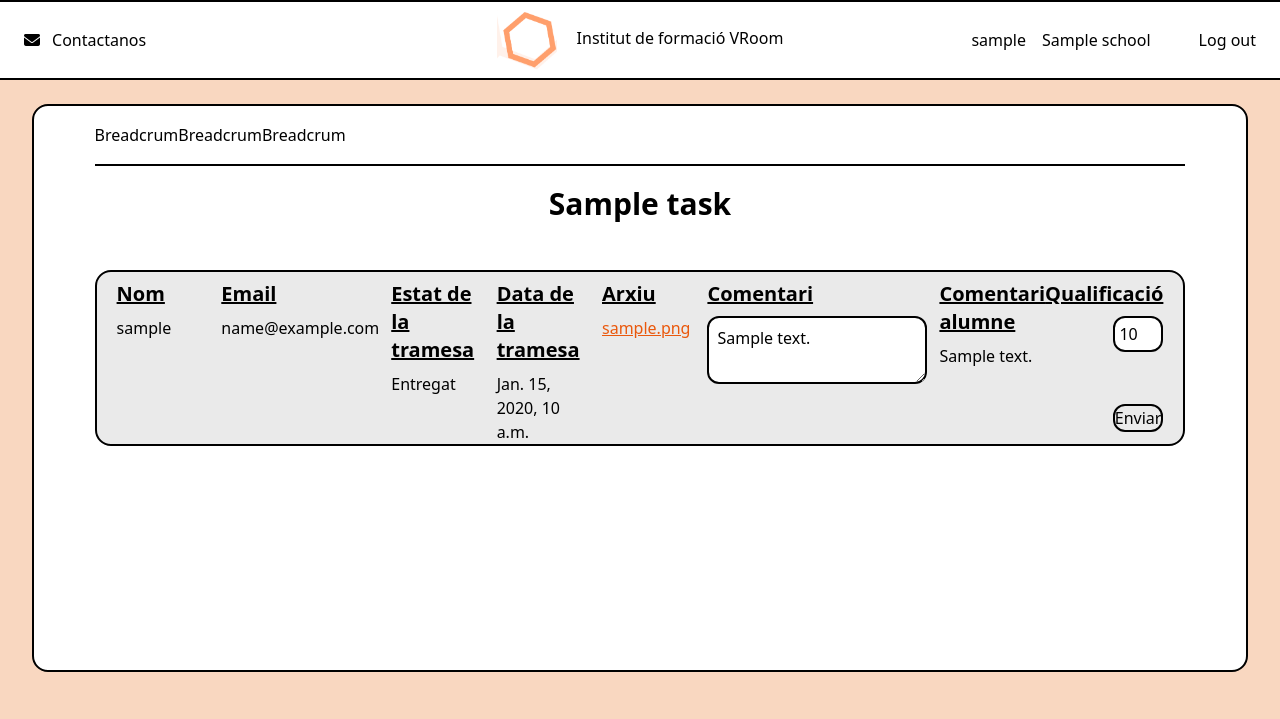
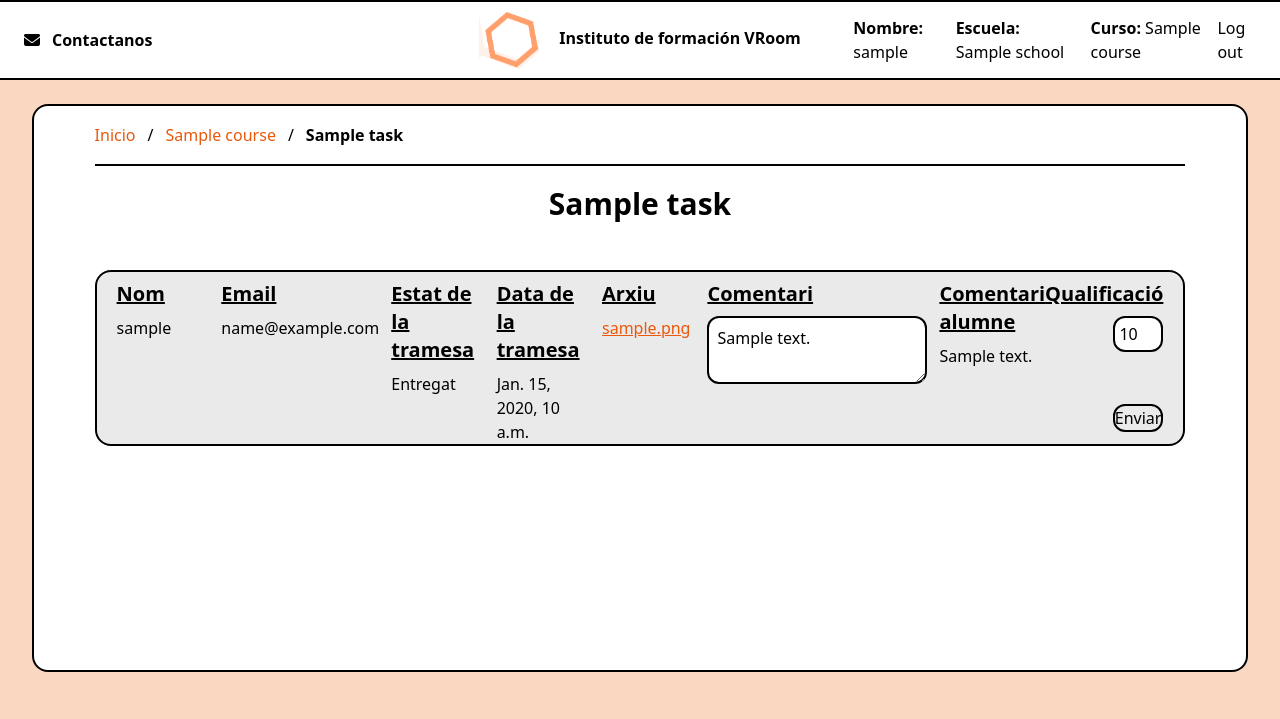
Before and after one commit to carlosvalgar/ClassVRoom, a Django app: page /task-deliveries/1 in a window 1280 px wide. Shown: the top 719 px of the page. Run offline with Django 3.2, Linux system fonts and the light colour scheme; the first user in the database is signed in; tables that the repository leaves empty hold one stand-in row (Sample ...); some libraries are stand-ins or nearby versions.

Commit message:
Breadcrums acabado

```diff
--- a/classroomvr/templates/allTasksPerCoursePerStudent.html
+++ b/classroomvr/templates/allTasksPerCoursePerStudent.html
@@ -4,7 +4,7 @@
 {% block body_data %}
 <div class="w-full min-h-[80vh] bg-[#f9d7c0] flex justify-center align-center">
     <div class="w-[90%] bg-white mt-6 mb-12 border-2 border-black rounded-2xl flex flex-col items-center">
-        {% include 'breadcrums.html' %}
+        {% include 'breadcrumbs.html' %}
         <h1 class="text-3xl my-6">Informe de usuario - {{ student.username }}</h1>
         <div class="w-[90%] bg-[#f9d7c0] text-2xl text-center px-6 py-2 border-2 border-black rounded-2xl mb-6 flex flex-row break-words">
             <div class="w-[20%]" >
--- /dev/null
+++ b/classroomvr/templates/breadcrumbs.html
@@ -0,0 +1,15 @@
+<div class="w-[90%] border-b-2 border-black min-h-[60px] flex flex-row items-center">
+    {% for breadcrumb in Breadcrumbs %}
+        {% if breadcrumb.url == '' %}
+            <p class="font-bold">{{ breadcrumb.name}}</p>
+        {% else %}
+            <a href="{{ breadcrumb.url }}" class="text-orange-600 hover:text-orange-700 active:text-orange-900 visited:text-orange-400">{{ breadcrumb.name }}</a>
+        {% endif %}
+        {% with Breadcrumbs|last as lastBreadcrumb %}
+            {% if breadcrumb.url != lastBreadcrumb.url %}
+                <p class=" mx-3 ">/</p>
+            {% endif %}
+        {% endwith %}
+    {% endfor %}
+
+</div>
--- a/classroomvr/templates/breadcrums.html
+++ /dev/null
@@ -1,5 +0,0 @@
-<div class="w-[90%] border-b-2 border-black min-h-[60px] flex flex-row items-center">
-    <p>Breadcrum</p>
-    <p>Breadcrum</p>
-    <p>Breadcrum</p>
-</div>
--- a/classroomvr/templates/dashboard.html
+++ b/classroomvr/templates/dashboard.html
@@ -3,8 +3,8 @@
 {% block title %} Dashboard {% endblock title %}
 {% block body_data %}
 <div class="w-full min-h-[80vh] bg-[#f9d7c0] m-auto flex justify-center align-center">
-    <div class="w-2/5 bg-white mt-6 mb-12 border-2 border-black rounded-2xl flex flex-col items-center">
-        {% include 'breadcrums.html' %}
+    <div class="w-2/5 bg-white mt-6 py-8 mb-12 border-2 border-black rounded-2xl flex flex-col items-center">
+        <h2 class="w-[80%] text-4xl ">Cursos</h2>
         {% for Course in Courses %}
             <a class="w-[80%] mt-6 flex justify-center border-black border-2 border-radius rounded-2xl hover:bg-[#f9d7c059] transition-colors" href="/course/{{ Course.pk }}">
                     <p class="pl-2 pd-2 text-3xl my-6"> {{ Course.name }} </p>
--- a/classroomvr/templates/header.html
+++ b/classroomvr/templates/header.html
@@ -3,20 +3,21 @@
 
     <div class="w-1/3 pl-6">
         <nav>
-            <a href="#"><i class="fa-solid fa-envelope pr-3"></i>Contactanos </a>
+            <a href="#" class="font-bold"><i class="fa-solid fa-envelope pr-3"></i>Contactanos </a>
         </nav>
     </div>
     <div class="w-1/3 flex justify-center ">
         <a href="/" class="flex justify-center"><img src="{% static 'classroomvr\media\logomalo.png' %}" width="60px"></img>
-        <h2  class="mt-4 pl-5"> Institut de formació VRoom </h1></a>
+        <h2  class="mt-4 pl-5  font-bold"> Instituto de formación VRoom </h1></a>
     </div>
     <div class="w-1/3 flex justify-end pr-6">
         <nav class="flex justify-center align-center space-x-4">
             {% if request.user.is_authenticated %}
-                <p>{{ request.user.username }}</p>
-                <p>{{ request.user.school }}</p>
-                <p>{{ actualCourse.name }}</p>
-                <p>{{ actualUserRol.course_role }}</p>
+                <p> <span class="font-bold">Nombre:</span> {{ request.user.username }}</p>
+                <p> <span class="font-bold">Escuela:</span> {{ request.user.school }}</p>
+                {% if Course %}
+                    <p> <span class="font-bold">Curso:</span> {{ Course }} </p>
+                {% endif %}
                 <p><a href="{% url 'logout' %}">Log out</a></p>
             {% else %}
                 <a href="login">No heu iniciat sessió<i class="fa-solid fa-arrow-left pl-3"></i></a>
--- a/classroomvr/templates/individualQualification.html
+++ b/classroomvr/templates/individualQualification.html
@@ -4,7 +4,7 @@
 {% block body_data %}
 <div class="w-full min-h-[80vh] bg-[#f9d7c0] m-auto flex justify-center align-center overflow-auto">
     <div class="w-2/5 h-auto bg-white mt-6 mb-6 pb-[30px] border-2 border-black rounded-2xl flex flex-col items-center ">
-		{% include 'breadcrums.html' %}
+		{% include 'breadcrumbs.html' %}
 		<div class="w-full mt-7 flex justify-between">
 			<button class="ml-10 bg-white border-[3px] border-black border-radius rounded-xl w-24 h-9 pl-1 self-center hover:bg-[#ffa76c] hover:text-white"><a href="http://127.0.0.1:8000/exercise/{{Task.pk}}/{{prevalumn}}"><i sizes="32x32" class="fa-solid fa-arrow-left "></i></a></button>
 			<h1 class="font-bold text-3xl">{{ Task }}</h1>
--- a/classroomvr/templates/taskAllAlumns.html
+++ b/classroomvr/templates/taskAllAlumns.html
@@ -4,7 +4,7 @@
 {% block body_data %}
 <div class="w-full min-h-[80vh] bg-[#f9d7c0] m-auto flex justify-center align-center overflow-auto">
     <div class="w-[95%] bg-white mt-6 mb-12 border-2 border-black rounded-2xl flex flex-col items-center">
-        {% include 'breadcrums.html' %}
+        {% include 'breadcrumbs.html' %}
         <h2 class="text-3xl font-bold pt-5 mb-6">{{ Tarea.name }}</h2>
         <br>
         {% for Delivery in Entrega %}
--- a/classroomvr/views.py
+++ b/classroomvr/views.py
@@ -25,7 +25,7 @@ def indvidualQualification(request,taskid,userid):
 
 	rolUser = get_object_or_404(Subscription, user=request.user, course=task.course)
 	nameUser = get_object_or_404(User, email=request.user)
-	courseName= get_object_or_404(Course, name=task.course)
+	course= get_object_or_404(Course, name=task.course)
 
 	for student in listStudent:
 		listStudentId.append(student.user.pk)
@@ -37,19 +37,26 @@ def indvidualQualification(request,taskid,userid):
 
 	prevStudent = listStudentId[listStudentId.index(userid) - 1]
 
-	conext = {
+	breadcrumbs = [
+		{'url':'/dashboard','name':'Inicio'},
+		{'url':'/course/{}'.format(course.pk),'name':course.name},
+		{'url':'','name':task.name},
+	]
+
+	context = {
 		'Task' : task,
 		'Alumn' : alumn,
 		'Delivery' : delivery,
 		'nextalumn' : nextStudent,
 		'prevalumn' : prevStudent,
-		'actualCourse': courseName,
+		'actualCourse': course,
 		'actualUserRol': rolUser,
 		'actualUserName': nameUser,
+		'Breadcrumbs': breadcrumbs,
 	}
 	if rolUser.course_role == 'STUDENT':
 		return redirect('dashboard')
-	return render(request, 'individualQualification.html',conext)
+	return render(request, 'individualQualification.html',context)
 
 def downloadFile(request, filename=''):
 	if filename != '':
@@ -95,9 +102,19 @@ def dashboard(request):
 def taskAllAlumns(request, taskid):
 	task = get_object_or_404(Task, pk=taskid)
 	delivery = Delivery.objects.filter(task=task.id)
+	course = Course.objects.get(pk=task.course.pk)
+
+	breadcrumbs = [
+		{'url':'/dashboard','name':'Inicio'},
+		{'url':'/course/{}'.format(course.pk),'name':course.name},
+		{'url':'','name':task.name},
+	]
+
 	context = {
 		'Tarea': task,
 		'Entrega': delivery,
+		'Breadcrumbs':breadcrumbs,
+		'Course':course.name,
 	}
 	return render(request, 'taskAllAlumns.html',context)
 
@@ -109,15 +126,21 @@ def allTasksPerCoursePerStudent(request, course_id):
 	professor = Subscription.objects.get(course = course, course_role = "PROFESSOR").user
 	tasks = Task.objects.all().filter(course = course)
 	student_tasks_deliveries = []
-	print(tasks)
 	for task in tasks:
-		print(task)
 		delivery = Delivery.objects.get(task = task, student = request.user)
 		student_tasks_deliveries.append({"task" : task, "delivery" : delivery})
+
+	breadcrumbs = [
+		{'url':'/dashboard','name':'Inicio'},
+		{'url':'/course/{}'.format(course.pk),'name':course.name},
+		{'url':'','name':'Todas las tareas'},
+	]
+
 	context = {
 		'course'					: course,
 		'professor'					: professor,
 		'student'					: request.user,
 		'student_tasks_deliveries'	: student_tasks_deliveries,
+		'Breadcrumbs'				: breadcrumbs,
 	}
 	return render(request, 'allTasksPerCoursePerStudent.html',context)
```
